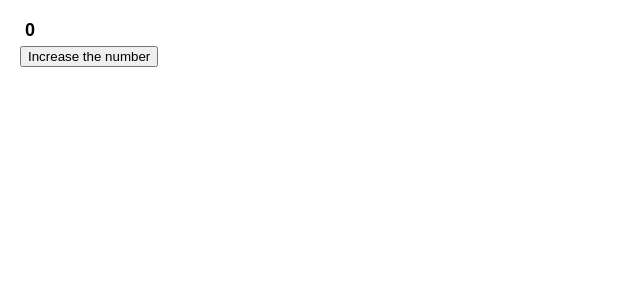
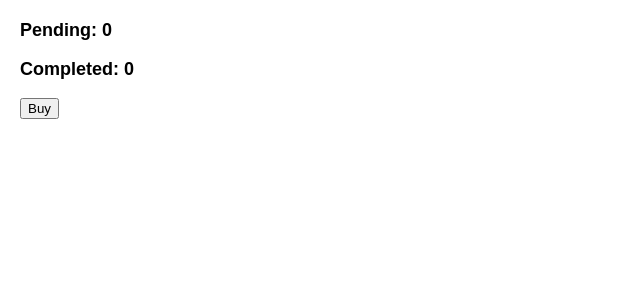
Before and after one commit to Sheddiey/Frontend-mentor-Projects, a React (Create React App) app in the folder my-appp/: page / in a window 1280 px wide. Shown: the top 300 px of the page, without its empty margins (0-640 px from the left). Built offline with nearby package versions, Linux system fonts and the light colour scheme.

Commit message:
fixed a request counter

```diff
--- a/my-appp/src/App.js
+++ b/my-appp/src/App.js
@@ -1,20 +1,27 @@
 import { useState } from "react";
 
-export default function Counter() {
-  const [number, setNumber] = useState(0);
+export default function RequestTracker() {
+  const [pending, setPending] = useState(0);
+  const [completed, setcompleted] = useState(0);
+
+  async function handleClick() {
+    setPending(p => p + 1);
+    await delay(3000);
+    setPending(p => p - 1);
+    setcompleted(c => c + 1)
+  }
 
   return (
     <>
-      <h1>{number}</h1>
-      <button
-        onClick={() => {
-          setNumber(number + 5); //5 +0
-          setNumber((n) => n + 1); //5 + 1
-          setNumber(42); //6 is unused
-        }}
-      >
-        Increase the number
-      </button>
+      <h3>Pending: {pending}</h3>
+      <h3>Completed: {completed}</h3>
+      <button onClick={handleClick}>Buy</button>
     </>
   );
 }
+
+function delay(ms) {
+  return new Promise(resolve => {
+    setTimeout(resolve, ms);
+  });
+}
```
